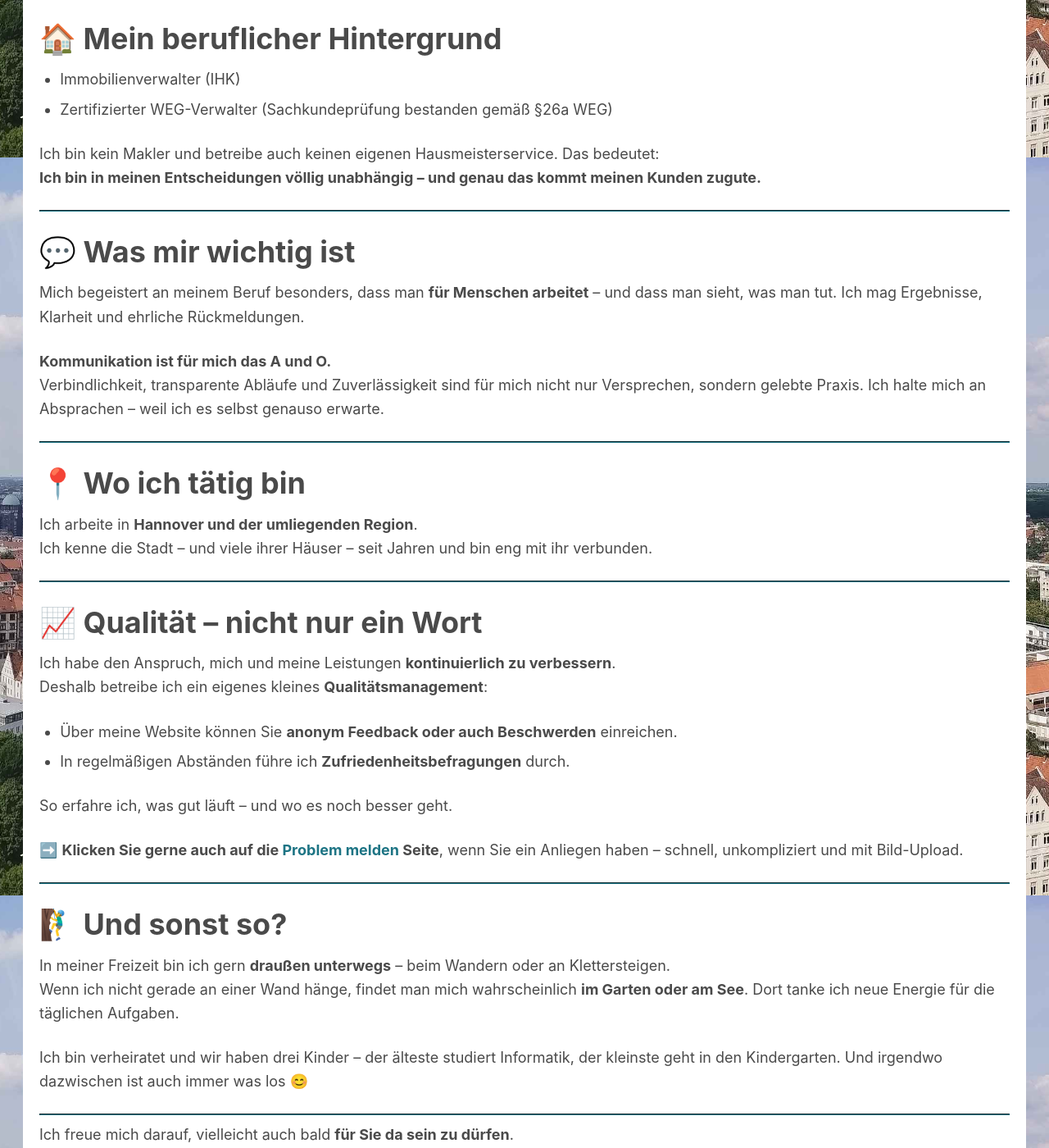
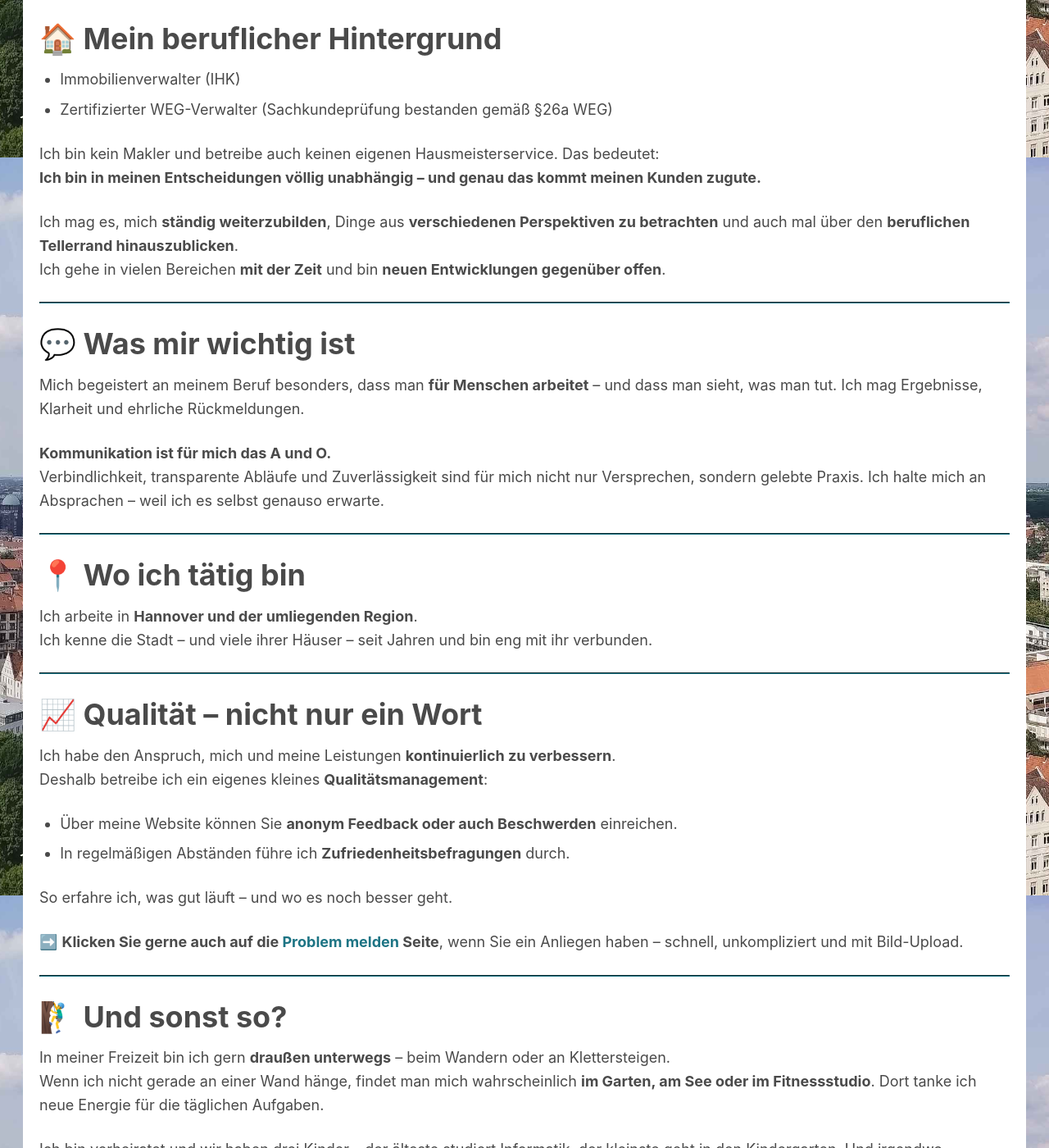
Before and after one commit to marek22k/hausverwaltung, a Jekyll site: the page built from ueber_mich.md, in a window 1280 px wide and 1400 px high, scrolled down 1608 px. Shown: the whole window at 82% size. Built offline with Jekyll 4.4.1, drawn with Linux system fonts in a browser that asks for light colours.

Commit message:
Update ueber_mich.md

```diff
--- a/ueber_mich.md
+++ b/ueber_mich.md
@@ -36,6 +36,9 @@ Ich bin selbstständig in der Immobilienverwaltung tätig – ganz klassisch als
 Ich bin kein Makler und betreibe auch keinen eigenen Hausmeisterservice. Das bedeutet:
 **Ich bin in meinen Entscheidungen völlig unabhängig – und genau das kommt meinen Kunden zugute.**
 
+Ich mag es, mich **ständig weiterzubilden**, Dinge aus **verschiedenen Perspektiven zu betrachten** und auch mal über den **beruflichen Tellerrand hinauszublicken**.
+Ich gehe in vielen Bereichen **mit der Zeit** und bin **neuen Entwicklungen gegenüber offen**.
+
 ---
 
 ## 💬 Was mir wichtig ist
@@ -71,7 +74,7 @@ So erfahre ich, was gut läuft – und wo es noch besser geht.
 ## 🧗‍♂️ Und sonst so?
 
 In meiner Freizeit bin ich gern **draußen unterwegs** – beim Wandern oder an Klettersteigen.
-Wenn ich nicht gerade an einer Wand hänge, findet man mich wahrscheinlich **im Garten oder am See**. Dort tanke ich neue Energie für die täglichen Aufgaben.
+Wenn ich nicht gerade an einer Wand hänge, findet man mich wahrscheinlich **im Garten, am See oder im Fitnessstudio**. Dort tanke ich neue Energie für die täglichen Aufgaben.
 
 Ich bin verheiratet und wir haben drei Kinder – der älteste studiert Informatik, der kleinste geht in den Kindergarten.
 Und irgendwo dazwischen ist auch immer was los 😊
```
